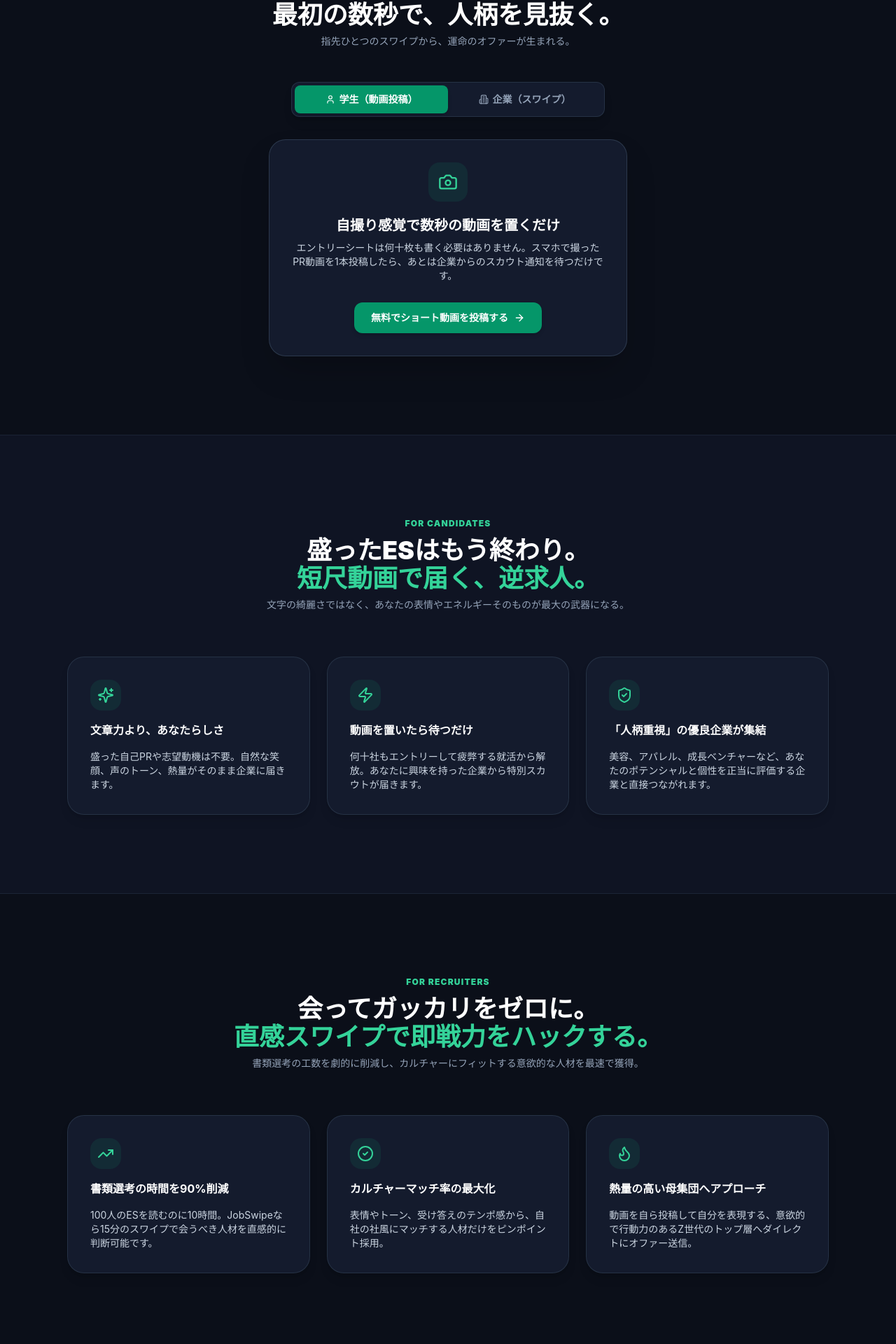
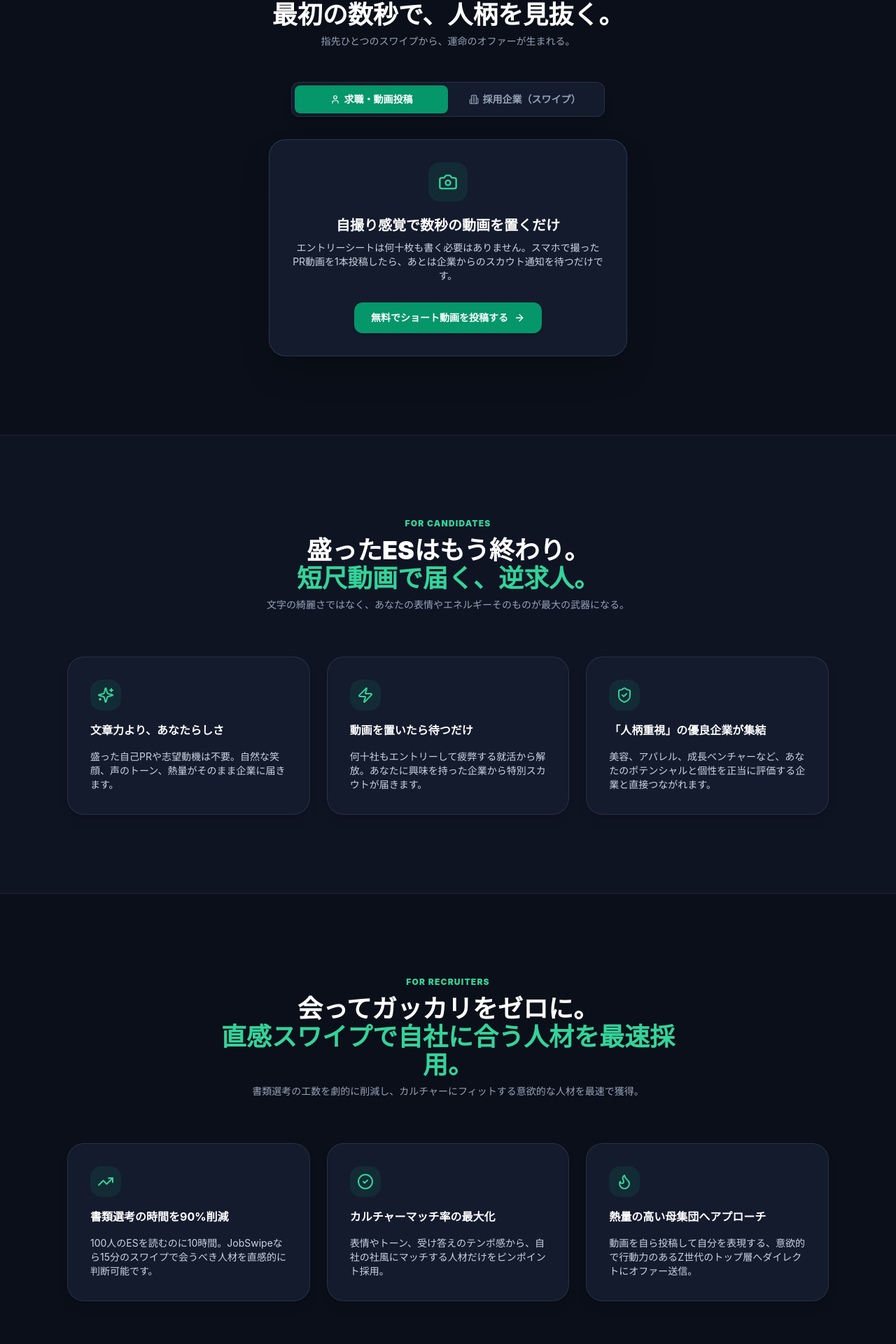
Before and after one commit to nanato0102/jobswipe, a Next.js app: page / in a window 1280 px wide. Shown: the part 1595-3515 px from the top of the page at 70% size. Built offline with nearby package versions, Linux system fonts and the light colour scheme.

Commit message:
style: optimize Japanese copy, typography, and responsive line breaks across PC and mobile

```diff
--- a/src/app/page.tsx
+++ b/src/app/page.tsx
@@ -60,8 +60,8 @@ export default function HomePage() {
       a: "はい、マイページから何度でも納得いくまで撮り直し・更新が可能です。就活の進捗や新たな挑戦に合わせていつでも最新のPR動画にアップデートできます。",
     },
     {
-      q: "学生の利用料金は本当にかかりませんか？",
-      a: "はい、学生の方は新規登録、動画投稿、オファー受信、チャット面談まですべて完全無料でご利用いただけます。",
+      q: "利用料金は本当にかかりませんか？",
+      a: "はい、求職者・学生の方は新規登録、動画投稿、オファー受信、チャット面談まですべて完全無料でご利用いただけます。",
     },
     {
       q: "投稿した動画がSNSのように勝手に一般公開・拡散される心配はありませんか？",
@@ -221,7 +221,7 @@ export default function HomePage() {
                   }`}
                 >
                   <User className="w-3.5 h-3.5 flex-shrink-0" />
-                  <span className="truncate">学生（動画投稿）</span>
+                  <span className="truncate">求職・動画投稿</span>
                 </button>
 
                 <button
@@ -234,7 +234,7 @@ export default function HomePage() {
                   }`}
                 >
                   <Building2 className="w-3.5 h-3.5 flex-shrink-0" />
-                  <span className="truncate">企業（スワイプ）</span>
+                  <span className="truncate">採用企業（スワイプ）</span>
                 </button>
               </div>
             </div>
@@ -370,7 +370,7 @@ export default function HomePage() {
               </span>
               <h2 className="text-3xl sm:text-4xl font-black text-white">
                 <span className="inline-block">会ってガッカリをゼロに。</span><br className="hidden sm:inline" />
-                <span className="text-emerald-400 inline-block">直感スワイプで即戦力をハックする。</span>
+                <span className="text-emerald-400 inline-block">直感スワイプで自社に合う人材を最速採用。</span>
               </h2>
               <p className="text-xs sm:text-sm text-slate-400">
                 <span className="inline-block">書類選考の工数を劇的に削減し、</span>
```
